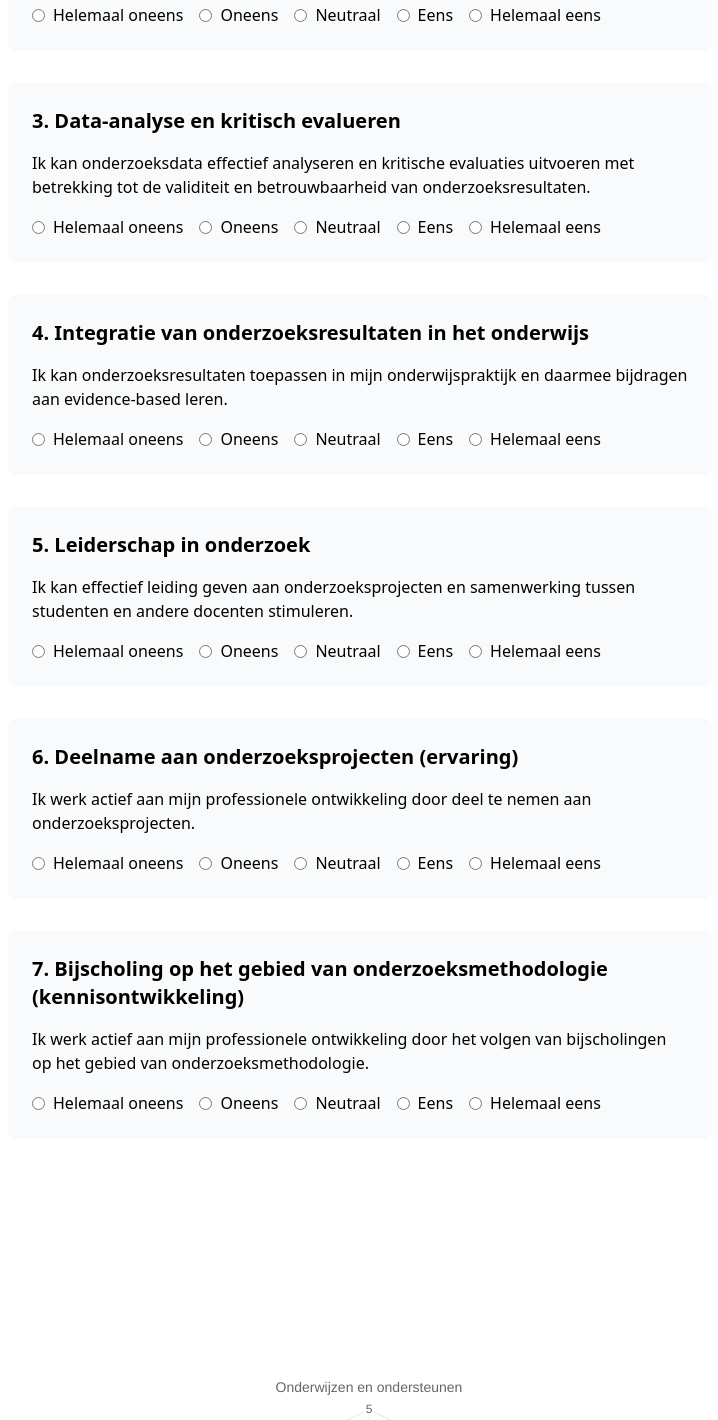
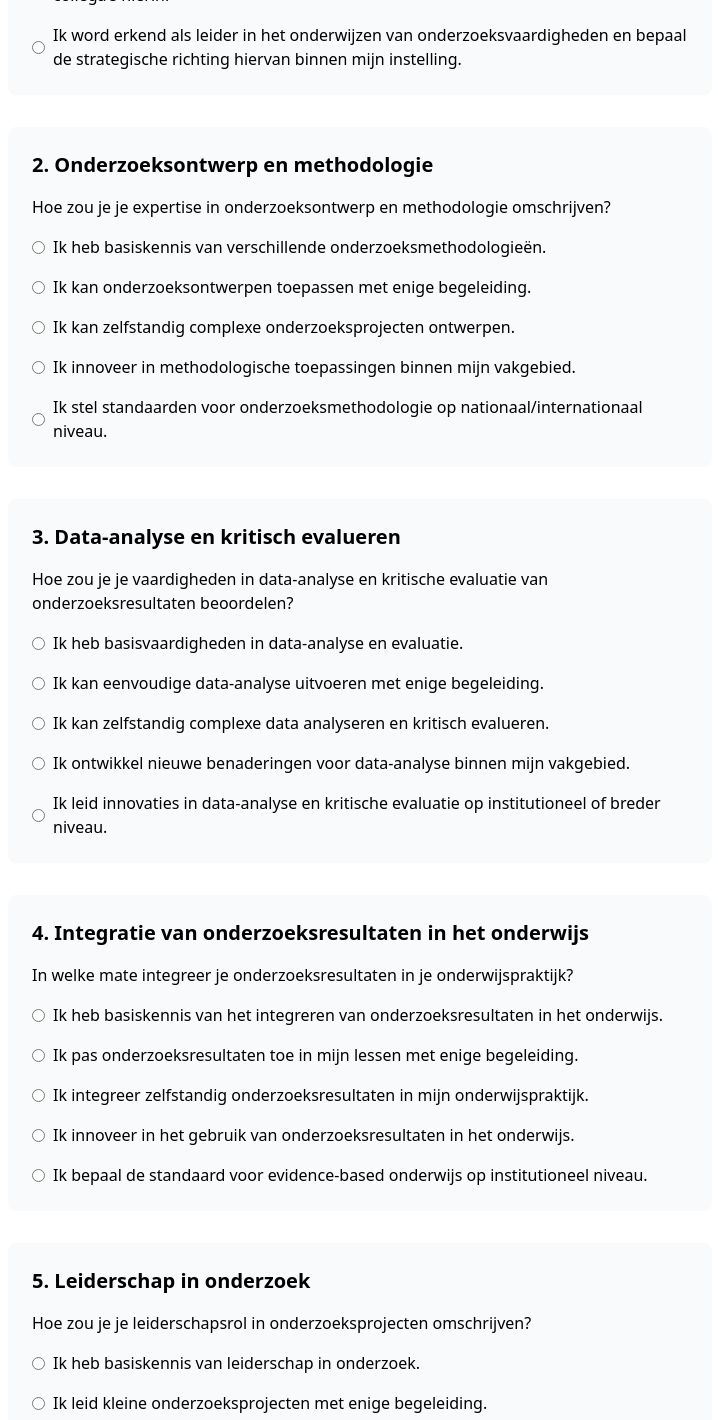
Before and after one commit to hanbedrijfskunde/onderzoekend-vermogen-scan, a plain HTML site: page index.html in a window 1280 px wide. Shown: the part 1075-2495 px from the top of the page, without its empty margins (280-998 px from the left). Drawn offline with nearby package versions, Linux system fonts and the light colour scheme.

Commit message:
Changed questions

```diff
--- a/index.html
+++ b/index.html
@@ -34,85 +34,85 @@
             <div class="space-y-8">
                 <div class="bg-gray-50 p-6 rounded-lg">
                     <h2 class="text-xl font-semibold mb-4">1. Onderwijzen en ondersteunen van onderzoeksvaardigheden</h2>
-                    <p class="mb-4">Ik kan effectief studenten begeleiden en ondersteunen bij het ontwikkelen van hun onderzoeksvaardigheden.</p>
-                    <div class="flex flex-wrap gap-4">
-                        <label class="flex items-center gap-2"><input type="radio" name="q1" value="1" required> Helemaal oneens</label>
-                        <label class="flex items-center gap-2"><input type="radio" name="q1" value="2"> Oneens</label>
-                        <label class="flex items-center gap-2"><input type="radio" name="q1" value="3"> Neutraal</label>
-                        <label class="flex items-center gap-2"><input type="radio" name="q1" value="4"> Eens</label>
-                        <label class="flex items-center gap-2"><input type="radio" name="q1" value="5"> Helemaal eens</label>
+                    <p class="mb-4">Hoe zou je je huidige niveau van onderwijzen en ondersteunen van onderzoeksvaardigheden bij studenten beschrijven?</p>
+                    <div class="flex flex-col gap-4">
+                        <label class="flex items-center gap-2"><input type="radio" name="q1" value="1" required> Ik ben me bewust van het belang van onderzoeksvaardigheden in het onderwijs.</label>
+                        <label class="flex items-center gap-2"><input type="radio" name="q1" value="2"> Ik ondersteun actief het leren van onderzoeksvaardigheden en integreer feedback in mijn lessen.</label>
+                        <label class="flex items-center gap-2"><input type="radio" name="q1" value="3"> Ik draag bij aan curriculumontwerp gericht op onderzoeksvaardigheden en leid effectief onderwijsbijeenkomsten hierover.</label>
+                        <label class="flex items-center gap-2"><input type="radio" name="q1" value="4"> Ik innoveer in onderwijsaanpakken voor onderzoeksvaardigheden en begeleid collega's hierin.</label>
+                        <label class="flex items-center gap-2"><input type="radio" name="q1" value="5"> Ik word erkend als leider in het onderwijzen van onderzoeksvaardigheden en bepaal de strategische richting hiervan binnen mijn instelling.</label>
                     </div>
                 </div>
 
                 <div class="bg-gray-50 p-6 rounded-lg">
                     <h2 class="text-xl font-semibold mb-4">2. Onderzoeksontwerp en methodologie</h2>
-                    <p class="mb-4">Ik ben bekwaam in het ontwerpen van onderzoeksopzetten, inclusief de formulering van hypothesen en de keuze van geschikte methodologieën.</p>
-                    <div class="flex flex-wrap gap-4">
-                        <label class="flex items-center gap-2"><input type="radio" name="q2" value="1" required> Helemaal oneens</label>
-                        <label class="flex items-center gap-2"><input type="radio" name="q2" value="2"> Oneens</label>
-                        <label class="flex items-center gap-2"><input type="radio" name="q2" value="3"> Neutraal</label>
-                        <label class="flex items-center gap-2"><input type="radio" name="q2" value="4"> Eens</label>
-                        <label class="flex items-center gap-2"><input type="radio" name="q2" value="5"> Helemaal eens</label>
+                    <p class="mb-4">Hoe zou je je expertise in onderzoeksontwerp en methodologie omschrijven?</p>
+                    <div class="flex flex-col gap-4">
+                        <label class="flex items-center gap-2"><input type="radio" name="q2" value="1" required> Ik heb basiskennis van verschillende onderzoeksmethodologieën.</label>
+                        <label class="flex items-center gap-2"><input type="radio" name="q2" value="2"> Ik kan onderzoeksontwerpen toepassen met enige begeleiding.</label>
+                        <label class="flex items-center gap-2"><input type="radio" name="q2" value="3"> Ik kan zelfstandig complexe onderzoeksprojecten ontwerpen.</label>
+                        <label class="flex items-center gap-2"><input type="radio" name="q2" value="4"> Ik innoveer in methodologische toepassingen binnen mijn vakgebied.</label>
+                        <label class="flex items-center gap-2"><input type="radio" name="q2" value="5"> Ik stel standaarden voor onderzoeksmethodologie op nationaal/internationaal niveau.</label>
                     </div>
                 </div>
 
                 <div class="bg-gray-50 p-6 rounded-lg">
                     <h2 class="text-xl font-semibold mb-4">3. Data-analyse en kritisch evalueren</h2>
-                    <p class="mb-4">Ik kan onderzoeksdata effectief analyseren en kritische evaluaties uitvoeren met betrekking tot de validiteit en betrouwbaarheid van onderzoeksresultaten.</p>
-                    <div class="flex flex-wrap gap-4">
-                        <label class="flex items-center gap-2"><input type="radio" name="q3" value="1" required> Helemaal oneens</label>
-                        <label class="flex items-center gap-2"><input type="radio" name="q3" value="2"> Oneens</label>
-                        <label class="flex items-center gap-2"><input type="radio" name="q3" value="3"> Neutraal</label>
-                        <label class="flex items-center gap-2"><input type="radio" name="q3" value="4"> Eens</label>
-                        <label class="flex items-center gap-2"><input type="radio" name="q3" value="5"> Helemaal eens</label>
+                    <p class="mb-4">Hoe zou je je vaardigheden in data-analyse en kritische evaluatie van onderzoeksresultaten beoordelen?</p>
+                    <div class="flex flex-col gap-4">
+                        <label class="flex items-center gap-2"><input type="radio" name="q3" value="1" required> Ik heb basisvaardigheden in data-analyse en evaluatie.</label>
+                        <label class="flex items-center gap-2"><input type="radio" name="q3" value="2"> Ik kan eenvoudige data-analyse uitvoeren met enige begeleiding.</label>
+                        <label class="flex items-center gap-2"><input type="radio" name="q3" value="3"> Ik kan zelfstandig complexe data analyseren en kritisch evalueren.</label>
+                        <label class="flex items-center gap-2"><input type="radio" name="q3" value="4"> Ik ontwikkel nieuwe benaderingen voor data-analyse binnen mijn vakgebied.</label>
+                        <label class="flex items-center gap-2"><input type="radio" name="q3" value="5"> Ik leid innovaties in data-analyse en kritische evaluatie op institutioneel of breder niveau.</label>
                     </div>
                 </div>
 
                 <div class="bg-gray-50 p-6 rounded-lg">
                     <h2 class="text-xl font-semibold mb-4">4. Integratie van onderzoeksresultaten in het onderwijs</h2>
-                    <p class="mb-4">Ik kan onderzoeksresultaten toepassen in mijn onderwijspraktijk en daarmee bijdragen aan evidence-based leren.</p>
-                    <div class="flex flex-wrap gap-4">
-                        <label class="flex items-center gap-2"><input type="radio" name="q4" value="1" required> Helemaal oneens</label>
-                        <label class="flex items-center gap-2"><input type="radio" name="q4" value="2"> Oneens</label>
-                        <label class="flex items-center gap-2"><input type="radio" name="q4" value="3"> Neutraal</label>
-                        <label class="flex items-center gap-2"><input type="radio" name="q4" value="4"> Eens</label>
-                        <label class="flex items-center gap-2"><input type="radio" name="q4" value="5"> Helemaal eens</label>
+                    <p class="mb-4">In welke mate integreer je onderzoeksresultaten in je onderwijspraktijk?</p>
+                    <div class="flex flex-col gap-4">
+                        <label class="flex items-center gap-2"><input type="radio" name="q4" value="1" required> Ik heb basiskennis van het integreren van onderzoeksresultaten in het onderwijs.</label>
+                        <label class="flex items-center gap-2"><input type="radio" name="q4" value="2"> Ik pas onderzoeksresultaten toe in mijn lessen met enige begeleiding.</label>
+                        <label class="flex items-center gap-2"><input type="radio" name="q4" value="3"> Ik integreer zelfstandig onderzoeksresultaten in mijn onderwijspraktijk.</label>
+                        <label class="flex items-center gap-2"><input type="radio" name="q4" value="4"> Ik innoveer in het gebruik van onderzoeksresultaten in het onderwijs.</label>
+                        <label class="flex items-center gap-2"><input type="radio" name="q4" value="5"> Ik bepaal de standaard voor evidence-based onderwijs op institutioneel niveau.</label>
                     </div>
                 </div>
 
                 <div class="bg-gray-50 p-6 rounded-lg">
                     <h2 class="text-xl font-semibold mb-4">5. Leiderschap in onderzoek</h2>
-                    <p class="mb-4">Ik kan effectief leiding geven aan onderzoeksprojecten en samenwerking tussen studenten en andere docenten stimuleren.</p>
-                    <div class="flex flex-wrap gap-4">
-                        <label class="flex items-center gap-2"><input type="radio" name="q5" value="1" required> Helemaal oneens</label>
-                        <label class="flex items-center gap-2"><input type="radio" name="q5" value="2"> Oneens</label>
-                        <label class="flex items-center gap-2"><input type="radio" name="q5" value="3"> Neutraal</label>
-                        <label class="flex items-center gap-2"><input type="radio" name="q5" value="4"> Eens</label>
-                        <label class="flex items-center gap-2"><input type="radio" name="q5" value="5"> Helemaal eens</label>
+                    <p class="mb-4">Hoe zou je je leiderschapsrol in onderzoeksprojecten omschrijven?</p>
+                    <div class="flex flex-col gap-4">
+                        <label class="flex items-center gap-2"><input type="radio" name="q5" value="1" required> Ik heb basiskennis van leiderschap in onderzoek.</label>
+                        <label class="flex items-center gap-2"><input type="radio" name="q5" value="2"> Ik leid kleine onderzoeksprojecten met enige begeleiding.</label>
+                        <label class="flex items-center gap-2"><input type="radio" name="q5" value="3"> Ik kan zelfstandig grotere onderzoeksprojecten leiden.</label>
+                        <label class="flex items-center gap-2"><input type="radio" name="q5" value="4"> Ik bevorder samenwerking en innovatie in onderzoeksprojecten.</label>
+                        <label class="flex items-center gap-2"><input type="radio" name="q5" value="5"> Ik word erkend als leider in onderzoeksmanagement op nationaal/internationaal niveau.</label>
                     </div>
                 </div>
 
                 <div class="bg-gray-50 p-6 rounded-lg">
                     <h2 class="text-xl font-semibold mb-4">6. Deelname aan onderzoeksprojecten (ervaring)</h2>
-                    <p class="mb-4">Ik werk actief aan mijn professionele ontwikkeling door deel te nemen aan onderzoeksprojecten.</p>
-                    <div class="flex flex-wrap gap-4">
-                        <label class="flex items-center gap-2"><input type="radio" name="q6" value="1" required> Helemaal oneens</label>
-                        <label class="flex items-center gap-2"><input type="radio" name="q6" value="2"> Oneens</label>
-                        <label class="flex items-center gap-2"><input type="radio" name="q6" value="3"> Neutraal</label>
-                        <label class="flex items-center gap-2"><input type="radio" name="q6" value="4"> Eens</label>
-                        <label class="flex items-center gap-2"><input type="radio" name="q6" value="5"> Helemaal eens</label>
+                    <p class="mb-4">Hoe zou je je niveau van deelname aan onderzoeksprojecten beschrijven?</p>
+                    <div class="flex flex-col gap-4">
+                        <label class="flex items-center gap-2"><input type="radio" name="q6" value="1" required> Ik neem deel aan kleine onderzoeksprojecten.</label>
+                        <label class="flex items-center gap-2"><input type="radio" name="q6" value="2"> Ik draag actief bij aan projecten met enige begeleiding.</label>
+                        <label class="flex items-center gap-2"><input type="radio" name="q6" value="3"> Ik neem zelfstandig deel aan en draag bij aan grote onderzoeksprojecten.</label>
+                        <label class="flex items-center gap-2"><input type="radio" name="q6" value="4"> Ik leid onderzoeksprojecten en bevorder teamontwikkeling.</label>
+                        <label class="flex items-center gap-2"><input type="radio" name="q6" value="5"> Ik leid meerdere onderzoeksprojecten op hoog niveau.</label>
                     </div>
                 </div>
 
                 <div class="bg-gray-50 p-6 rounded-lg">
                     <h2 class="text-xl font-semibold mb-4">7. Bijscholing op het gebied van onderzoeksmethodologie (kennisontwikkeling)</h2>
-                    <p class="mb-4">Ik werk actief aan mijn professionele ontwikkeling door het volgen van bijscholingen op het gebied van onderzoeksmethodologie.</p>
-                    <div class="flex flex-wrap gap-4">
-                        <label class="flex items-center gap-2"><input type="radio" name="q7" value="1" required> Helemaal oneens</label>
-                        <label class="flex items-center gap-2"><input type="radio" name="q7" value="2"> Oneens</label>
-                        <label class="flex items-center gap-2"><input type="radio" name="q7" value="3"> Neutraal</label>
-                        <label class="flex items-center gap-2"><input type="radio" name="q7" value="4"> Eens</label>
-                        <label class="flex items-center gap-2"><input type="radio" name="q7" value="5"> Helemaal eens</label>
+                    <p class="mb-4">Hoe zou je je inspanningen voor bijscholing en kennisontwikkeling op het gebied van onderzoeksmethodologie omschrijven?</p>
+                    <div class="flex flex-col gap-4">
+                        <label class="flex items-center gap-2"><input type="radio" name="q7" value="1" required> Ik heb basiskennis van onderzoeksmethodologie door initiële training.</label>
+                        <label class="flex items-center gap-2"><input type="radio" name="q7" value="2"> Ik volg regelmatig bijscholing met enige begeleiding.</label>
+                        <label class="flex items-center gap-2"><input type="radio" name="q7" value="3"> Ik zoek zelfstandig naar en neem deel aan relevante trainingen.</label>
+                        <label class="flex items-center gap-2"><input type="radio" name="q7" value="4"> Ik ontwikkel mijn eigen kennis actief en geef trainingen aan anderen.</label>
+                        <label class="flex items-center gap-2"><input type="radio" name="q7" value="5"> Ik word erkend als expert in kennisontwikkeling en methodologietraining.</label>
                     </div>
                 </div>
             </div>
```
